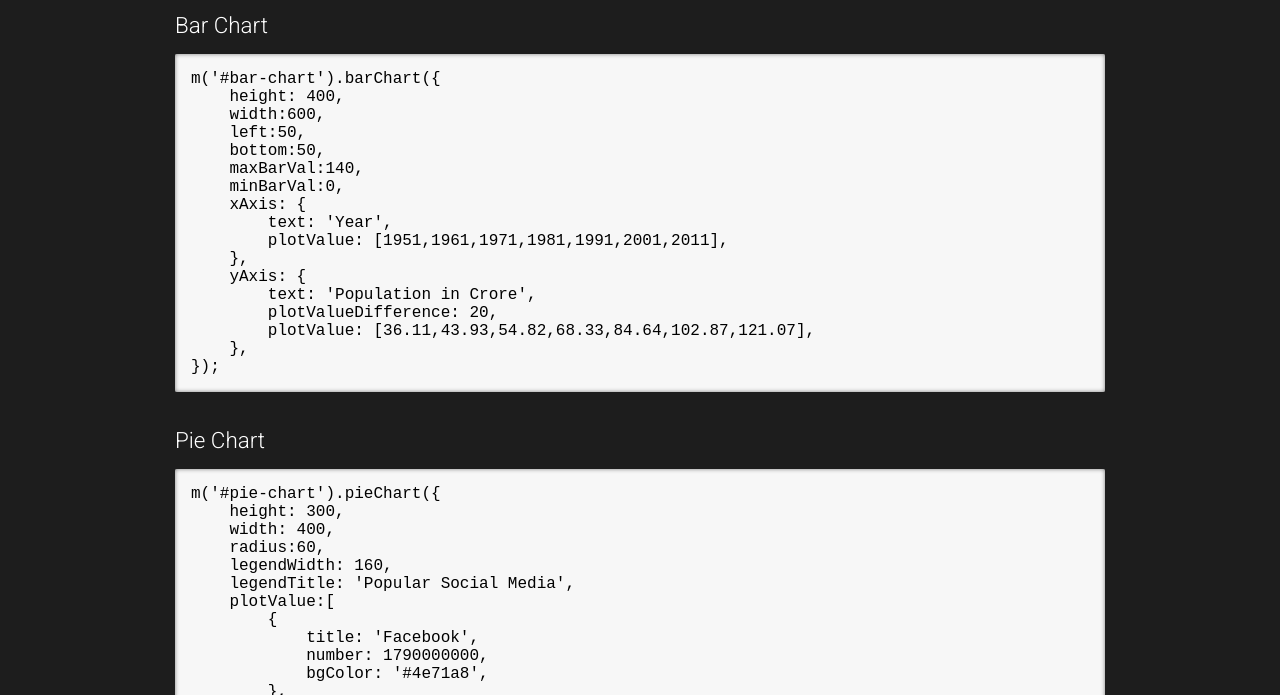
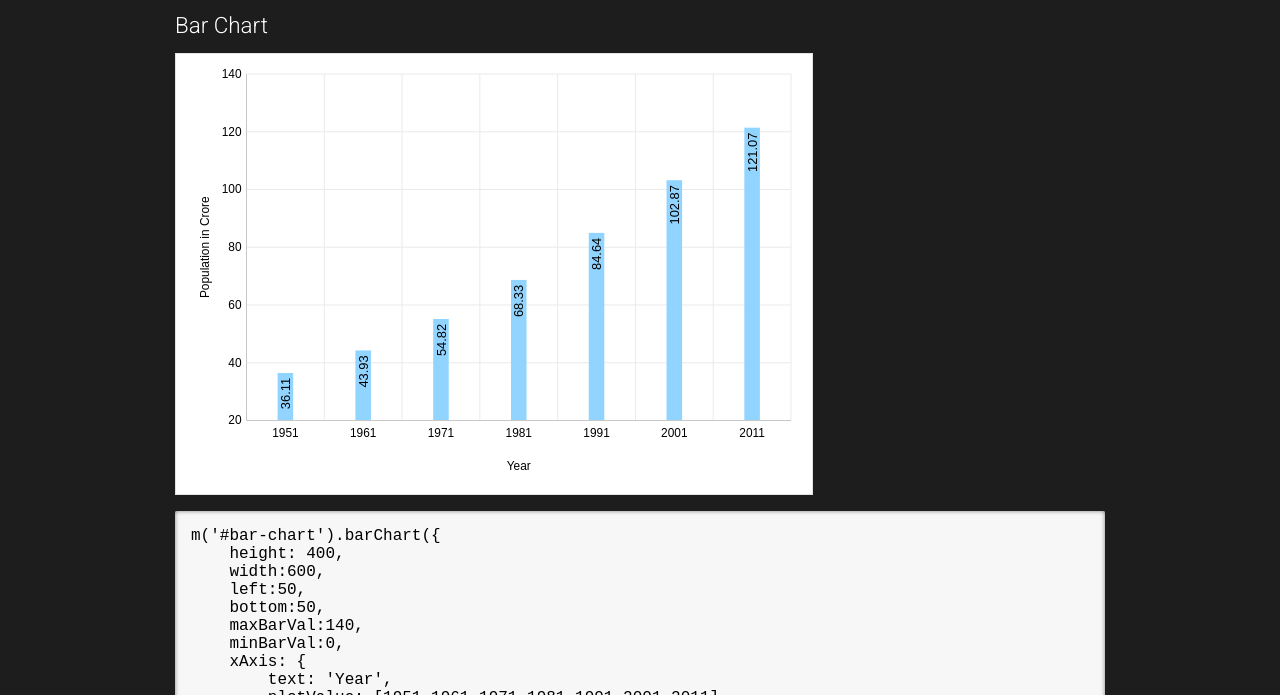
Before and after one commit to MalikaBanga/malikabanga.github.io, a plain HTML site: page work/chart/index.html in a window 1280 px wide. Shown: the part 105-800 px from the top of the page. Drawn offline with nearby package versions, Linux system fonts and the light colour scheme.

Commit message:
fixed typo

```diff
--- a/work/chart/index.html
+++ b/work/chart/index.html
@@ -133,7 +133,7 @@
     <script type='text/javascript' src='../../assets/js/script.js'></script>
     <script src="js/simpleChart.min.js"></script>
     <script type="text/javascript">
-        m('#line-chart').barChart({
+        m('#bar-chart').barChart({
             height: 400,
             width:600,
             left:50,
```
